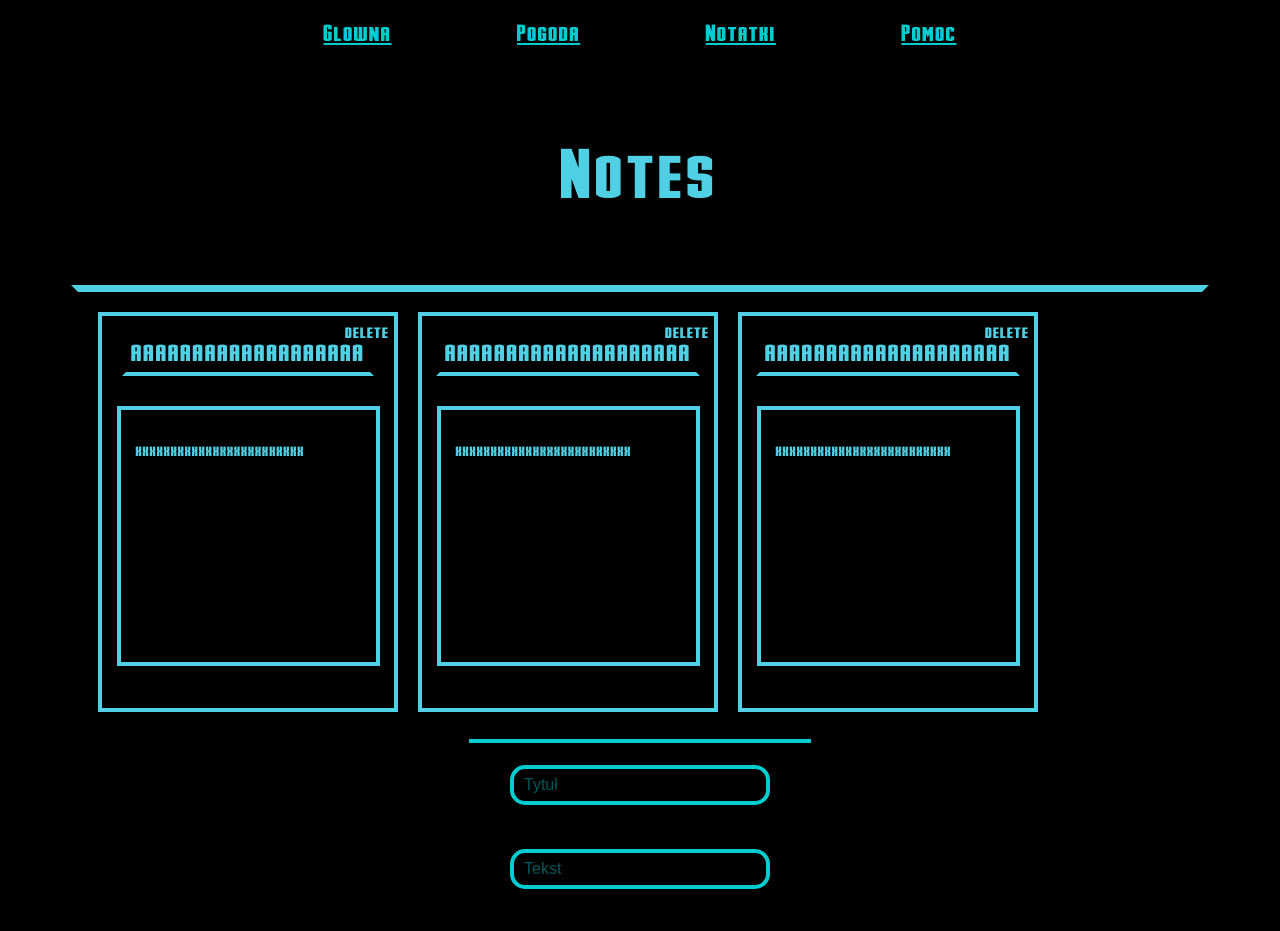
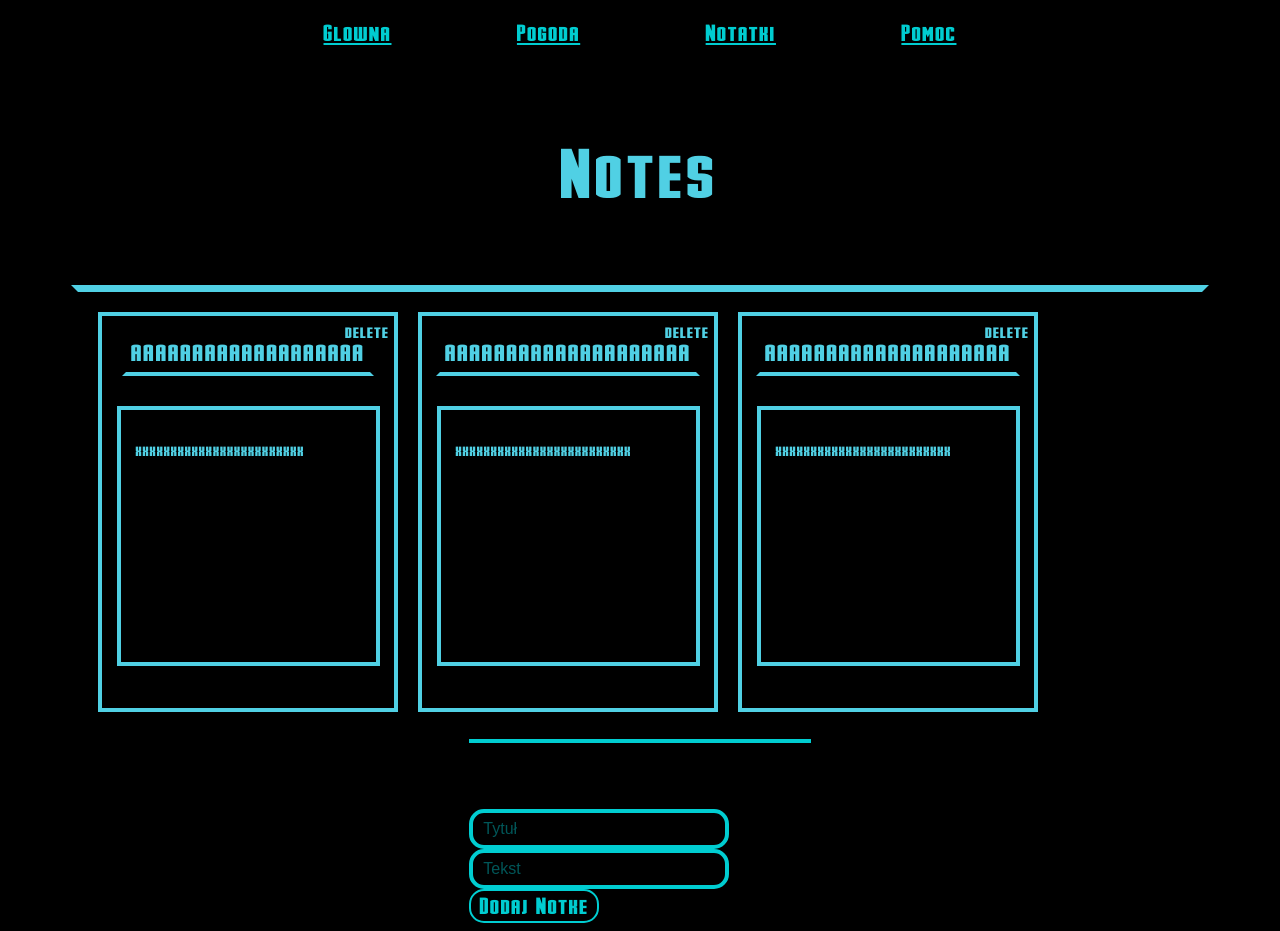
Before and after one commit to karolszym22/J.A.R.V.I.S-user-assistant-, a React (Create React App) app: page /Notes in a window 1280 px wide. Shown: the top 931 px of the page. Built offline with nearby package versions, Linux system fonts and the light colour scheme.

Commit message:
formik configuration in add_note_main.js

```diff
--- a/src/Components/Organism/Notes/Note/add_note_main.js
+++ b/src/Components/Organism/Notes/Note/add_note_main.js
@@ -6,6 +6,7 @@ import AddNoteContainer from '../../../Molecules/Notes/Note/add-note_container'
 import { connect } from 'react-redux';
 import { addNote as addNoteAction } from '../../../../actions';
 import PropTypes from 'prop-types';
+import {Formik, Form, Field, ErrorMessage} from 'formik'
 
 const StyledDiv = styled.div`
     width: 90%;
@@ -18,12 +19,22 @@ const AddNotes = ({addNote}) =>
 (
     <StyledDiv>
         <AddNoteContainer>
-          <InputTittle placeholder='Tytuł'></InputTittle>
-          <InputContent placeholder='Tekst'></InputContent>
-          <Buttom onClick={()=> addNote({
-              title: "elo",
-              content: "hahahaa",
-          })}>Dodaj Notke</Buttom>
+            <Formik initialValues={{title: '', content: ''}}
+            onSubmit={(values) =>{
+                console.log(values)
+            }}>
+
+                {({isSubmitting}) =>
+                (
+                  <Form>
+                  <InputTittle as={Field} type="text" name="title" placeholder='Tytuł'></InputTittle>
+                  <InputTittle placeholder='Tekst'></InputTittle>
+                  <Buttom type="submit"
+                >Dodaj Notke</Buttom>
+                </Form>
+                )}
+
+          </Formik>
        </AddNoteContainer>
 
     </StyledDiv>
```
